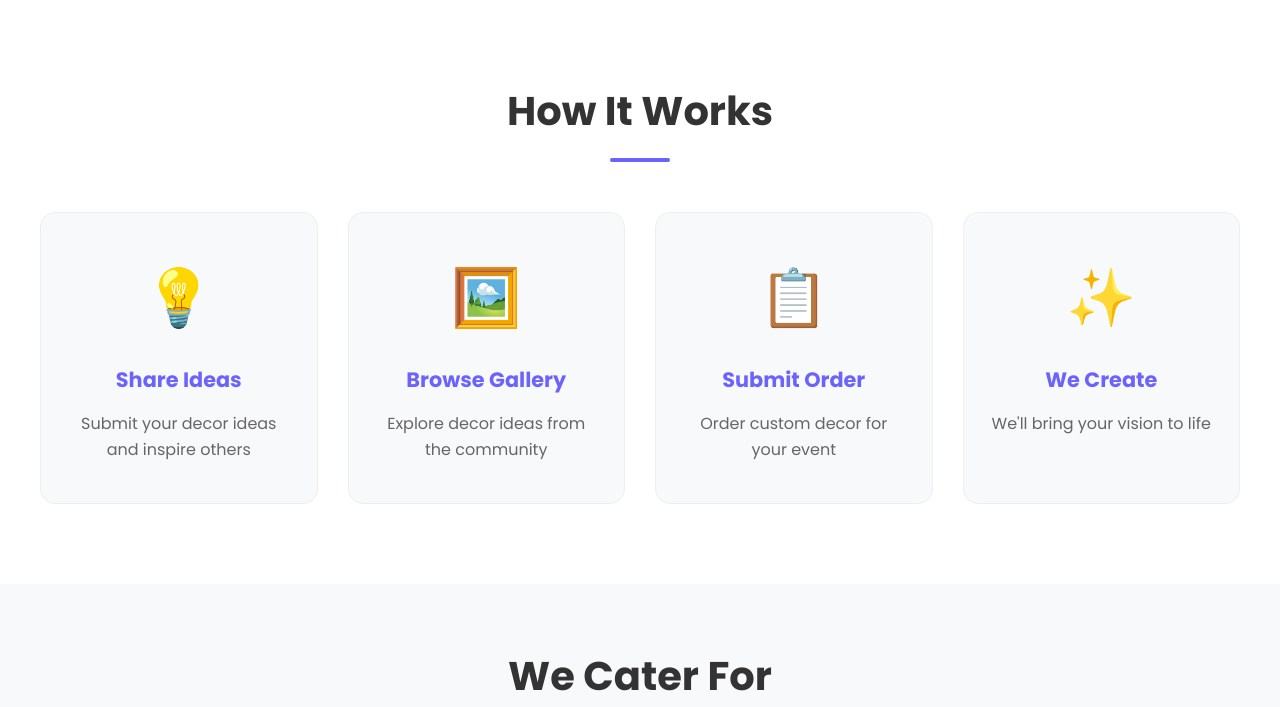
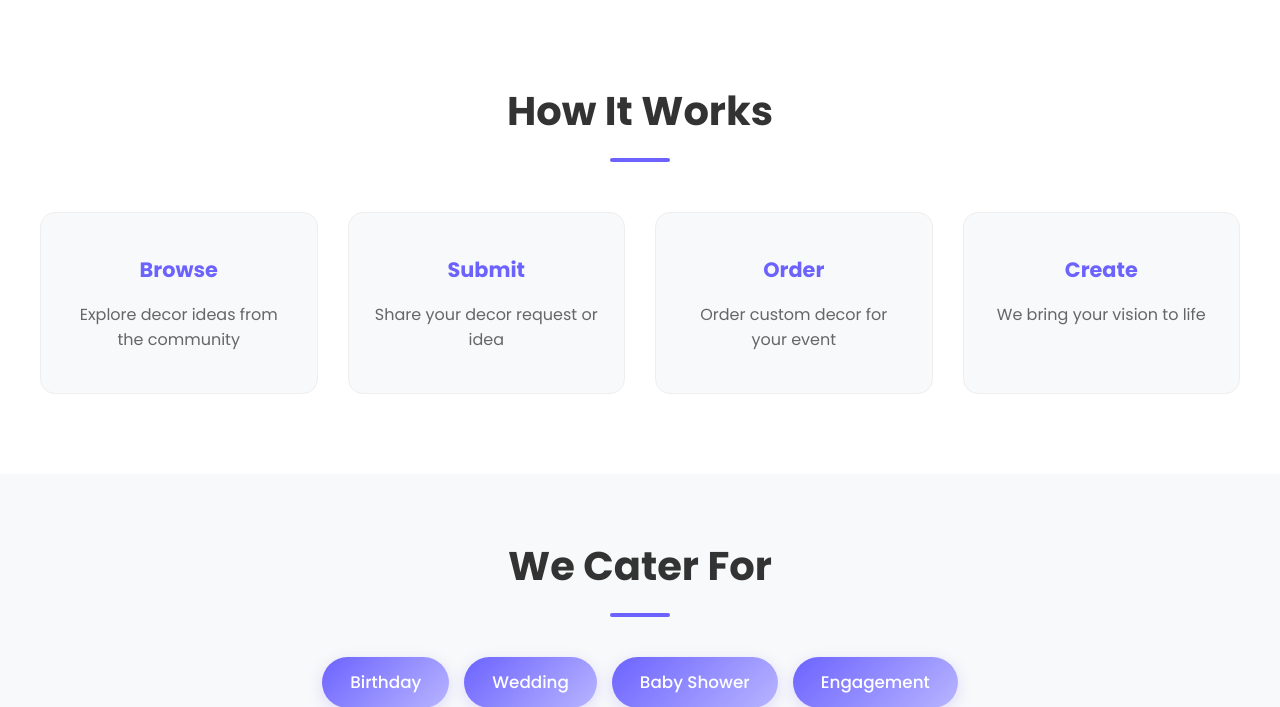
Before and after one commit to Jithubby/festify-design-proj, a Flask app: page / in a window 1280 px wide. Shown: the part 589-1296 px from the top of the page. Run offline with Flask 3, Linux system fonts and the light colour scheme.

Commit message:
modified a new homepage

```diff
--- a/templates/index.html
+++ b/templates/index.html
@@ -31,30 +31,25 @@
             </div>
         </div>
     </header>
-
-    <!-- features section -->
+      <!-- features section - clean and simple -->
 <section class="features">
     <h2>How It Works</h2>
     <div class="feature-grid">
         <div class="feature-card">
-                <div class="feature-icon">💡</div>
-                <h3>Share Ideas</h3>
-                <p>Submit your decor ideas and inspire others</p>
-            </div>
-            <div class="feature-card">
-                <div class="feature-icon">🖼️</div>
-                <h3>Browse Gallery</h3>
+            <h3>Browse</h3>
             <p>Explore decor ideas from the community</p>
         </div>
         <div class="feature-card">
-                <div class="feature-icon">📋</div>
-                <h3>Submit Order</h3>
+            <h3>Submit</h3>
+            <p>Share your decor request or idea</p>
+        </div>
+        <div class="feature-card">
+            <h3>Order</h3>
             <p>Order custom decor for your event</p>
         </div>
         <div class="feature-card">
-                <div class="feature-icon">✨</div>
-                <h3>We Create</h3>
-                <p>We'll bring your vision to life</p>
+            <h3>Create</h3>
+            <p>We bring your vision to life</p>
         </div>
     </div>
 </section>
```
Also changed, not shown: templates/admin.html (added), templates/confirmation.html (added), templates/login.html (added), templates/order.html (added). Lines whose indentation alone changed are shown as unchanged.
